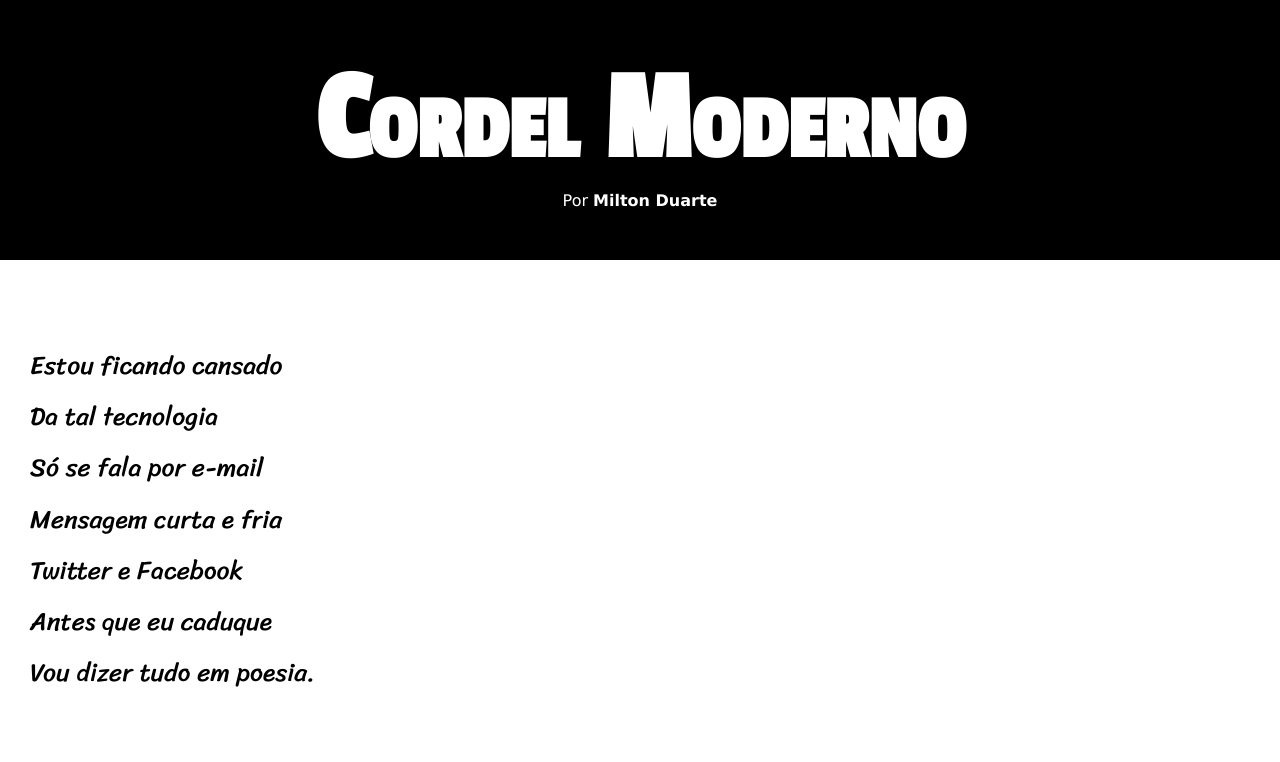
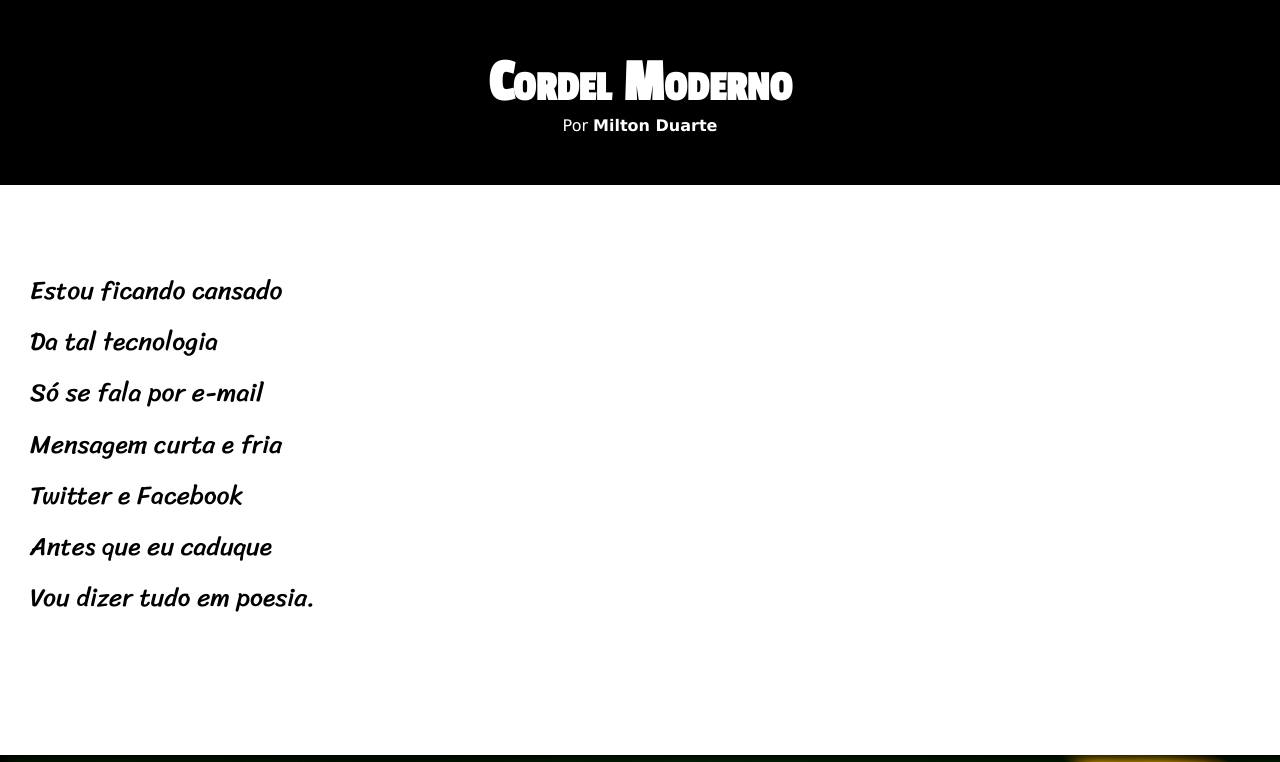
Before and after one commit to emersonzero/projeto-cordel, a plain HTML site: page index.html in a window 1280 px wide. Shown: the top 762 px of the page. Drawn offline with Linux system fonts and the light colour scheme.

Commit message:
atualiaçao header h1

```diff
--- a/estilo/style.css
+++ b/estilo/style.css
@@ -35,7 +35,7 @@ header h1 {
     /*text-transform: uppercase;/* tranforma em mauiscula */
     font-variant: small-caps;/* letras mauiscula com mais estilo */
     font-family: var(--fonte2);
-    font-size: 10vw;/* 10% da largura da tela. É um recurso temporário, mais existe outras formas melhores */
+    font-size: 60px;/* 10% da largura da tela. É um recurso temporário, mais existe outras formas melhores */
 }
 header p{
     padding-bottom: 50px;
```
